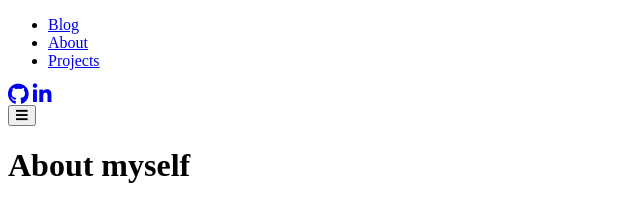
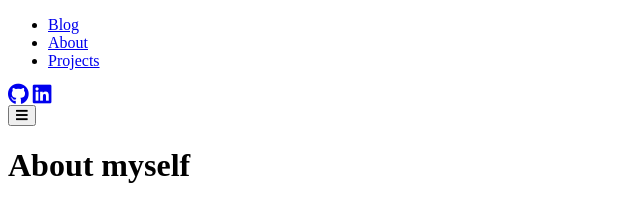
Before and after one commit to Kedstar99/Blog, a plain HTML site: page static/index.html in a window 1280 px wide. Shown: the top 202 px of the page, 0-640 px from the left. Drawn offline with nearby package versions, Linux system fonts and the light colour scheme.

Commit message:
Fixed adblock and font awesome logos

```diff
--- a/static/index.html
+++ b/static/index.html
@@ -34,7 +34,7 @@
       <div class="order-3 order-md-0 mr-auto">
         <div class="nav navbar-nav ml-auto">
           <a class="nav-item nav-link" href="https://github.com/Kedstar99"><i class="fab fa-github fa-lg"></i></a>
-          <a class="nav-item nav-link" href="https://www.linkedin.com/in/krish-de-souza-2008a2147/"><i class="fab fa-linkedin-in fa-lg"></i></a>
+          <a class="nav-item nav-link" href="https://www.linkedin.com/in/krish-de-souza-2008a2147/"><i class="fab fa-linkedin fa-lg"></i></a>
         </div>
       </div>
       <button class="navbar-toggler toggler-example" type="button" data-toggle="collapse" data-target="#navbarSupportedContent1"
```
Also changed, not shown: static/projects.html (+1 -1 lines).
